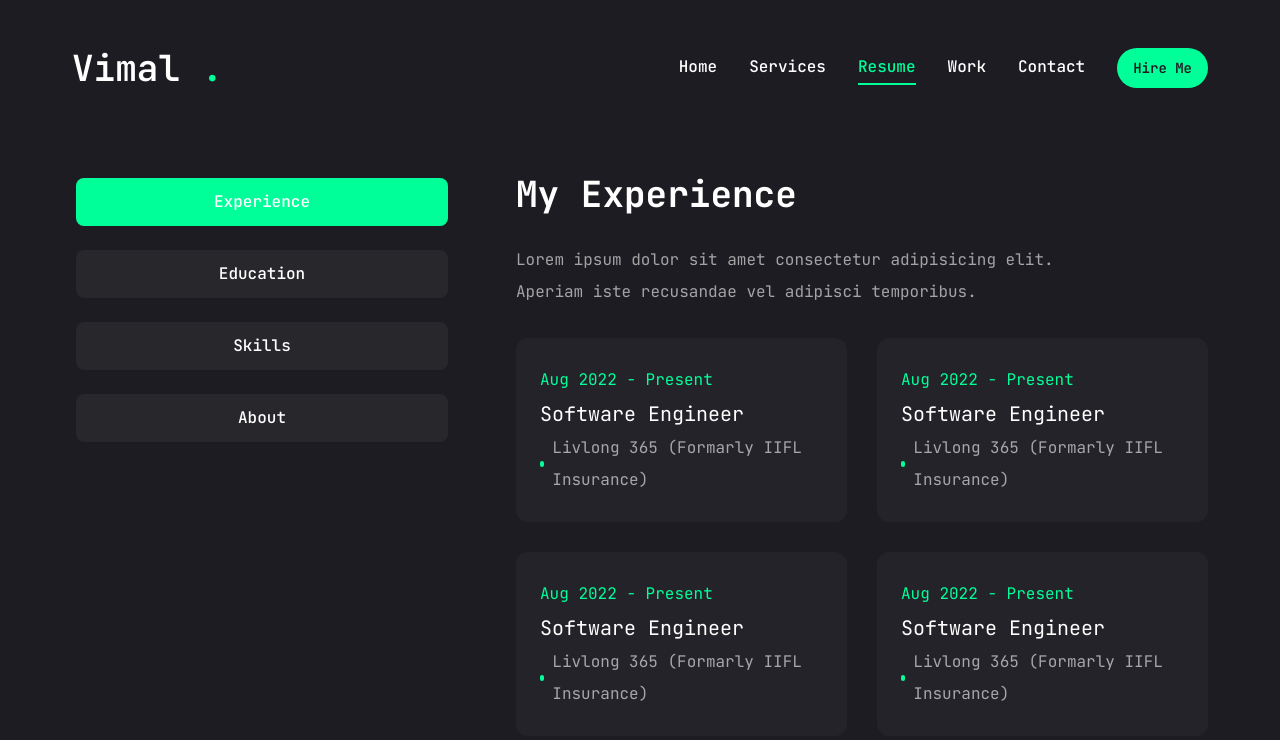
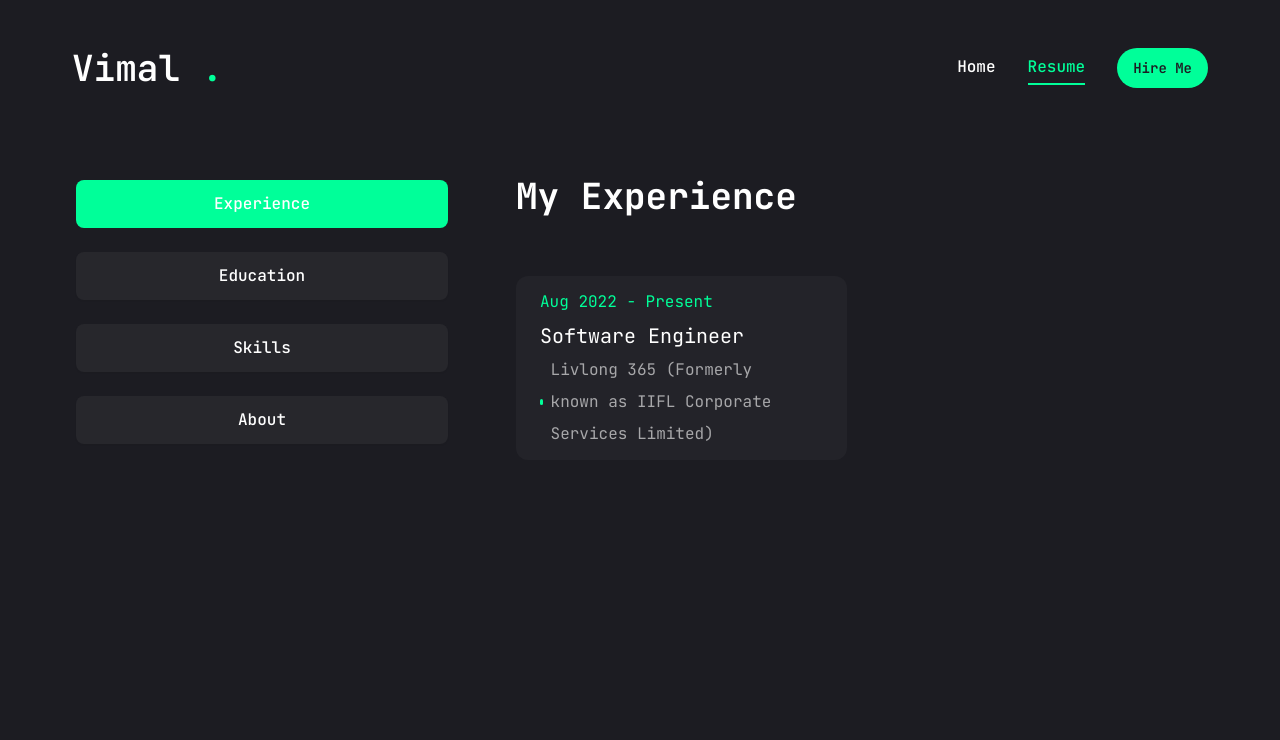
Before and after one commit to vimal-panara/portfolio-website, a Next.js app: page /resume in a window 1280 px wide. Shown: the top 740 px of the page. Built offline with nearby package versions, Linux system fonts and the light colour scheme.

Commit message:
added some data

```diff
--- a/app/resume/page.tsx
+++ b/app/resume/page.tsx
@@ -1,6 +1,11 @@
 "use client";
 
-import { FaHtml5 } from "react-icons/fa";
+import { FaGitAlt, FaHtml5, FaPython, FaReact } from "react-icons/fa";
+import { SiDotnet, SiMongodb, SiMicrosoftazure, SiPostman, SiVisualstudio, SiCsharp } from "react-icons/si";
+import { GrDocker } from "react-icons/gr";
+import { DiMsqlServer } from "react-icons/di";
+import { TbBrandNextjs } from "react-icons/tb";
+import { FaGolang } from "react-icons/fa6";
 import { Tabs, TabsContent, TabsList, TabsTrigger } from "@/components/ui/tabs";
 import { Tooltip, TooltipContent, TooltipTrigger, TooltipProvider } from "@/components/ui/tooltip";
 import { ScrollArea } from "@/components/ui/scroll-area";
@@ -9,7 +14,8 @@ import { motion } from "framer-motion";
 // about section
 const aboutData = {
 	title: "About me",
-	description: "Lorem ipsum dolor sit amet, consectetur adipisicing elit. Corrupti, veniam.",
+	// description: "Dynamic and highly skilled Software Engineer with extensive experience in backend development, particularly with .NET technologies. Proficient in developing scalable and high-performance web applications using .NET, Entity Framework, and SQL Server. Proven ability to streamline processes and enhance system reliability through innovative solutions and effective collaboration with cross-functional teams.",
+	description: "",
 	info: [
 		{
 			fieldName: "Name",
@@ -41,59 +47,34 @@ const aboutData = {
 // experience section
 const experienceData = {
 	title: "My Experience",
-	description: "Lorem ipsum dolor sit amet consectetur adipisicing elit. Aperiam iste recusandae vel adipisci temporibus.",
+	description: "",
 	items: [
 		{
-			company: "Livlong 365 (Formarly IIFL Insurance)",
+			company: "Livlong 365 (Formerly known as IIFL Corporate Services Limited)",
 			position: "Software Engineer",
 			duration: "Aug 2022 - Present"
 		},
-		{
-			company: "Livlong 365 (Formarly IIFL Insurance)",
-			position: "Software Engineer",
-			duration: "Aug 2022 - Present"
-		},
-		{
-			company: "Livlong 365 (Formarly IIFL Insurance)",
-			position: "Software Engineer",
-			duration: "Aug 2022 - Present"
-		},
-		{
-			company: "Livlong 365 (Formarly IIFL Insurance)",
-			position: "Software Engineer",
-			duration: "Aug 2022 - Present"
-		},
-		{
-			company: "Livlong 365 (Formarly IIFL Insurance)",
-			position: "Software Engineer",
-			duration: "Aug 2022 - Present"
-		},
-		{
-			company: "Livlong 365 (Formarly IIFL Insurance)",
-			position: "Software Engineer",
-			duration: "Aug 2022 - Present"
-		}
 	]
 }
 
 // education section
 const educationData = {
 	title: "My Education",
-	description: "Lorem ipsum dolor sit amet, consectetur adipisicing elit. Ex, mollitia!",
+	description: "",
 	items: [
 		{
 			institute: "Indian Institute of Technology Gandhinagar (IIT Gandhinagar)",
-			degree: "M.Tech",
+			degree: "M.Tech (8.8/10)",
 			duration: "Aug 2020 - July 2022"
 		},
 		{
 			institute: "Institue of Infrastructure Technology Research And Mangement (IITRAM) Ahmedabad",
-			degree: "B.Tech",
+			degree: "B.Tech (9.08/10)",
 			duration: "Aug 2016 - July 2020"
 		},
 		{
 			institute: "Jawahar Navodaya Vidhyalaya Aliabada (JNV Jamnagar)",
-			degree: "HSC",
+			degree: "HSC (93%)",
 			duration: "May 2015 - May 2016"
 		},
 	]
@@ -102,24 +83,64 @@ const educationData = {
 // skilss section
 const skillsData = {
 	title: "My Skils",
-	description: "Lorem ipsum dolor sit amet consectetur adipisicing elit. Nihil corrupti perferendis pariatur.",
+	description: "",
 	items: [
 		{
-			icon: <FaHtml5 />,
-			name: "html 5",
+			icon: <SiDotnet />,
+			name: ".Net",
 		},
 		{
-			icon: <FaHtml5 />,
-			name: "html 5",
+			icon: <SiCsharp />,
+			name: "c#",
 		},
 		{
-			icon: <FaHtml5 />,
-			name: "html 5",
+			icon: <SiDotnet />,
+			name: "Entity Framework",
 		},
 		{
-			icon: <FaHtml5 />,
-			name: "html 5",
+			icon: <DiMsqlServer />,
+			name: "MS Sql Server",
 		},
+		{
+			icon: <GrDocker />,
+			name: "Docker",
+		},
+		{
+			icon: <SiMicrosoftazure />,
+			name: "Azure Pub Sub"
+		},
+		{
+			icon: <SiMongodb />,
+			name: "MongoDb",
+		},
+		{
+			icon: <FaReact />,
+			name: "ReactJs"
+		},
+		{
+			icon: <TbBrandNextjs />,
+			name: "NextJs"
+		},
+		{
+			icon: <FaGitAlt />,
+			name: "Git"
+		},
+		{
+			icon: <SiPostman />,
+			name: "Postman"
+		},
+		{
+			icon: <SiVisualstudio />,
+			name: "Visual Studio"
+		},
+		{
+			icon: <FaGolang />,
+			name: "Golang"
+		},
+		{
+			icon: <FaPython />,
+			name: "Python"
+		}
 	]
 }
 
--- a/components/navbar/Navbar.tsx
+++ b/components/navbar/Navbar.tsx
@@ -8,22 +8,22 @@ export const links = [
 		name: "home",
 		path: "/"
 	},
-	{
-		name: "services",
-		path: "/services"
-	},
+	// {
+	// 	name: "services",
+	// 	path: "/services"
+	// },
 	{
 		name: "resume",
 		path: "/resume"
 	},
-	{
-		name: "work",
-		path: "/work"
-	},
-	{
-		name: "contact",
-		path: "/contact"
-	},
+	// {
+	// 	name: "work",
+	// 	path: "/work"
+	// },
+	// {
+	// 	name: "contact",
+	// 	path: "/contact"
+	// },
 ]
 
 const Navbar = () => {
```
